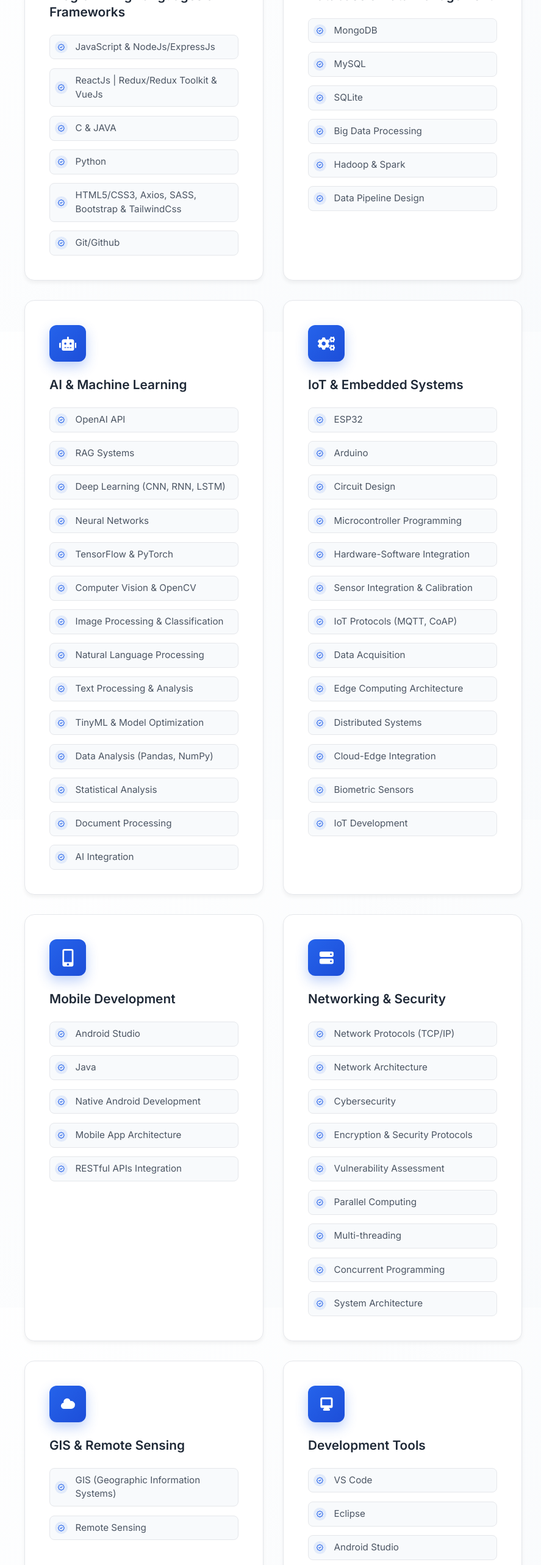
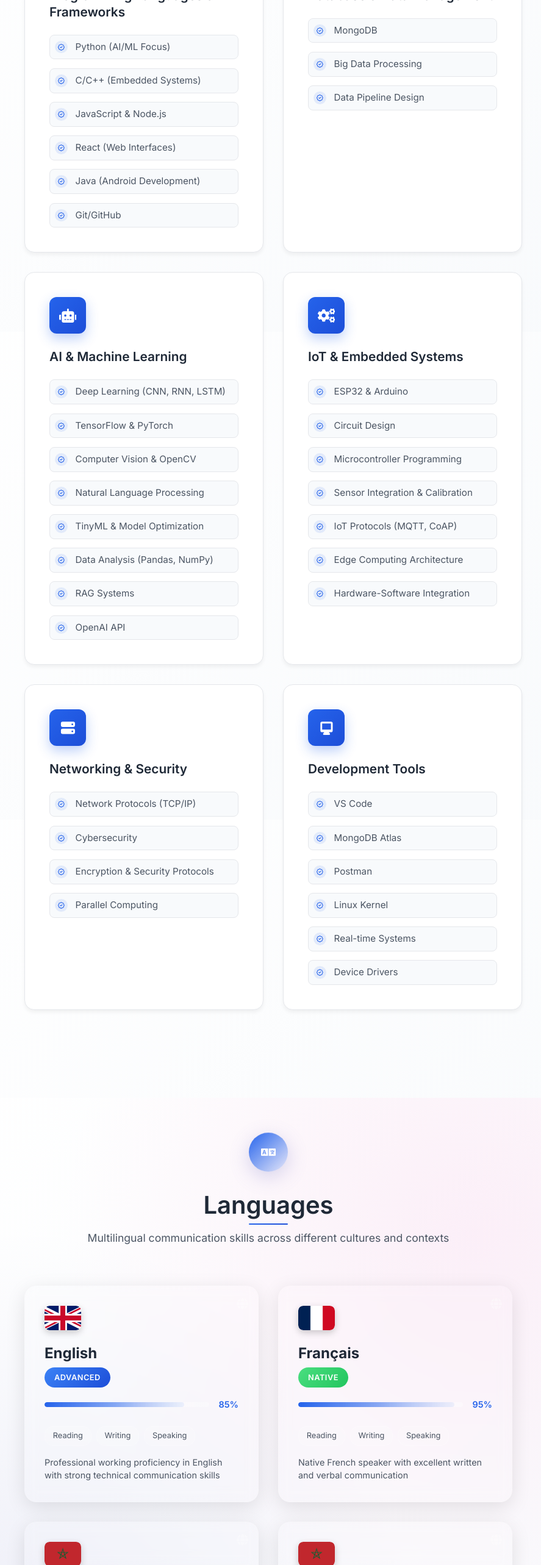
Before and after one commit to boubnacer/nacer-portfolio, a React (Create React App) app: page / in a window 1280 px wide. Shown: the part 5856-8422 px from the top of the page at 61% size, without its empty margins (248-1135 px from the left). Built offline with nearby package versions, Linux system fonts and the light colour scheme.

Commit message:
Update portfolio with new information

```diff
--- a/src/components.js/Services.js
+++ b/src/components.js/Services.js
@@ -33,27 +33,27 @@ const Services = () => {
           <div className="skill__items">
             <div className="skill__item">
               <HiOutlineBadgeCheck className="skill__check" />
-              <span>JavaScript & NodeJs/ExpressJs</span>
+              <span>Python (AI/ML Focus)</span>
             </div>
             <div className="skill__item">
               <HiOutlineBadgeCheck className="skill__check" />
-              <span>ReactJs | Redux/Redux Toolkit & VueJs</span>
+              <span>C/C++ (Embedded Systems)</span>
             </div>
             <div className="skill__item">
               <HiOutlineBadgeCheck className="skill__check" />
-              <span>C & JAVA</span>
+              <span>JavaScript & Node.js</span>
             </div>
             <div className="skill__item">
               <HiOutlineBadgeCheck className="skill__check" />
-              <span>Python</span>
+              <span>React (Web Interfaces)</span>
             </div>
             <div className="skill__item">
               <HiOutlineBadgeCheck className="skill__check" />
-              <span>HTML5/CSS3, Axios, SASS, Bootstrap & TailwindCss</span>
+              <span>Java (Android Development)</span>
             </div>
             <div className="skill__item">
               <HiOutlineBadgeCheck className="skill__check" />
-              <span>Git/Github</span>
+              <span>Git/GitHub</span>
             </div>
           </div>
         </div>
@@ -71,19 +71,7 @@ const Services = () => {
             </div>
             <div className="skill__item">
               <HiOutlineBadgeCheck className="skill__check" />
-              <span>MySQL</span>
-            </div>
-            <div className="skill__item">
-              <HiOutlineBadgeCheck className="skill__check" />
-              <span>SQLite</span>
-            </div>
-            <div className="skill__item">
-              <HiOutlineBadgeCheck className="skill__check" />
               <span>Big Data Processing</span>
-            </div>
-            <div className="skill__item">
-              <HiOutlineBadgeCheck className="skill__check" />
-              <span>Hadoop & Spark</span>
             </div>
             <div className="skill__item">
               <HiOutlineBadgeCheck className="skill__check" />
@@ -101,19 +89,7 @@ const Services = () => {
           <div className="skill__items">
             <div className="skill__item">
               <HiOutlineBadgeCheck className="skill__check" />
-              <span>OpenAI API</span>
-            </div>
-            <div className="skill__item">
-              <HiOutlineBadgeCheck className="skill__check" />
-              <span>RAG Systems</span>
-            </div>
-            <div className="skill__item">
-              <HiOutlineBadgeCheck className="skill__check" />
               <span>Deep Learning (CNN, RNN, LSTM)</span>
-            </div>
-            <div className="skill__item">
-              <HiOutlineBadgeCheck className="skill__check" />
-              <span>Neural Networks</span>
             </div>
             <div className="skill__item">
               <HiOutlineBadgeCheck className="skill__check" />
@@ -125,15 +101,7 @@ const Services = () => {
             </div>
             <div className="skill__item">
               <HiOutlineBadgeCheck className="skill__check" />
-              <span>Image Processing & Classification</span>
-            </div>
-            <div className="skill__item">
-              <HiOutlineBadgeCheck className="skill__check" />
               <span>Natural Language Processing</span>
-            </div>
-            <div className="skill__item">
-              <HiOutlineBadgeCheck className="skill__check" />
-              <span>Text Processing & Analysis</span>
             </div>
             <div className="skill__item">
               <HiOutlineBadgeCheck className="skill__check" />
@@ -145,15 +113,11 @@ const Services = () => {
             </div>
             <div className="skill__item">
               <HiOutlineBadgeCheck className="skill__check" />
-              <span>Statistical Analysis</span>
+              <span>RAG Systems</span>
             </div>
             <div className="skill__item">
               <HiOutlineBadgeCheck className="skill__check" />
-              <span>Document Processing</span>
-            </div>
-            <div className="skill__item">
-              <HiOutlineBadgeCheck className="skill__check" />
-              <span>AI Integration</span>
+              <span>OpenAI API</span>
             </div>
           </div>
         </div>
@@ -167,11 +131,7 @@ const Services = () => {
           <div className="skill__items">
             <div className="skill__item">
               <HiOutlineBadgeCheck className="skill__check" />
-              <span>ESP32</span>
-            </div>
-            <div className="skill__item">
-              <HiOutlineBadgeCheck className="skill__check" />
-              <span>Arduino</span>
+              <span>ESP32 & Arduino</span>
             </div>
             <div className="skill__item">
               <HiOutlineBadgeCheck className="skill__check" />
@@ -183,10 +143,6 @@ const Services = () => {
             </div>
             <div className="skill__item">
               <HiOutlineBadgeCheck className="skill__check" />
-              <span>Hardware-Software Integration</span>
-            </div>
-            <div className="skill__item">
-              <HiOutlineBadgeCheck className="skill__check" />
               <span>Sensor Integration & Calibration</span>
             </div>
             <div className="skill__item">
@@ -195,57 +151,11 @@ const Services = () => {
             </div>
             <div className="skill__item">
               <HiOutlineBadgeCheck className="skill__check" />
-              <span>Data Acquisition</span>
-            </div>
-            <div className="skill__item">
-              <HiOutlineBadgeCheck className="skill__check" />
               <span>Edge Computing Architecture</span>
             </div>
             <div className="skill__item">
               <HiOutlineBadgeCheck className="skill__check" />
-              <span>Distributed Systems</span>
-            </div>
-            <div className="skill__item">
-              <HiOutlineBadgeCheck className="skill__check" />
-              <span>Cloud-Edge Integration</span>
-            </div>
-            <div className="skill__item">
-              <HiOutlineBadgeCheck className="skill__check" />
-              <span>Biometric Sensors</span>
-            </div>
-            <div className="skill__item">
-              <HiOutlineBadgeCheck className="skill__check" />
-              <span>IoT Development</span>
-            </div>
-          </div>
-        </div>
-
-        {/* Mobile Development */}
-        <div className="skill__card">
-          <div className="skill__icon">
-            <FaMobileAlt />
-          </div>
-          <h3>Mobile Development</h3>
-          <div className="skill__items">
-            <div className="skill__item">
-              <HiOutlineBadgeCheck className="skill__check" />
-              <span>Android Studio</span>
-            </div>
-            <div className="skill__item">
-              <HiOutlineBadgeCheck className="skill__check" />
-              <span>Java</span>
-            </div>
-            <div className="skill__item">
-              <HiOutlineBadgeCheck className="skill__check" />
-              <span>Native Android Development</span>
-            </div>
-            <div className="skill__item">
-              <HiOutlineBadgeCheck className="skill__check" />
-              <span>Mobile App Architecture</span>
-            </div>
-            <div className="skill__item">
-              <HiOutlineBadgeCheck className="skill__check" />
-              <span>RESTful APIs Integration</span>
+              <span>Hardware-Software Integration</span>
             </div>
           </div>
         </div>
@@ -263,10 +173,6 @@ const Services = () => {
             </div>
             <div className="skill__item">
               <HiOutlineBadgeCheck className="skill__check" />
-              <span>Network Architecture</span>
-            </div>
-            <div className="skill__item">
-              <HiOutlineBadgeCheck className="skill__check" />
               <span>Cybersecurity</span>
             </div>
             <div className="skill__item">
@@ -275,41 +181,7 @@ const Services = () => {
             </div>
             <div className="skill__item">
               <HiOutlineBadgeCheck className="skill__check" />
-              <span>Vulnerability Assessment</span>
-            </div>
-            <div className="skill__item">
-              <HiOutlineBadgeCheck className="skill__check" />
               <span>Parallel Computing</span>
-            </div>
-            <div className="skill__item">
-              <HiOutlineBadgeCheck className="skill__check" />
-              <span>Multi-threading</span>
-            </div>
-            <div className="skill__item">
-              <HiOutlineBadgeCheck className="skill__check" />
-              <span>Concurrent Programming</span>
-            </div>
-            <div className="skill__item">
-              <HiOutlineBadgeCheck className="skill__check" />
-              <span>System Architecture</span>
-            </div>
-          </div>
-        </div>
-
-        {/* GIS & Remote Sensing */}
-        <div className="skill__card">
-          <div className="skill__icon">
-            <HiCloud />
-          </div>
-          <h3>GIS & Remote Sensing</h3>
-          <div className="skill__items">
-            <div className="skill__item">
-              <HiOutlineBadgeCheck className="skill__check" />
-              <span>GIS (Geographic Information Systems)</span>
-            </div>
-            <div className="skill__item">
-              <HiOutlineBadgeCheck className="skill__check" />
-              <span>Remote Sensing</span>
             </div>
           </div>
         </div>
@@ -327,55 +199,11 @@ const Services = () => {
             </div>
             <div className="skill__item">
               <HiOutlineBadgeCheck className="skill__check" />
-              <span>Eclipse</span>
-            </div>
-            <div className="skill__item">
-              <HiOutlineBadgeCheck className="skill__check" />
-              <span>Android Studio</span>
-            </div>
-            <div className="skill__item">
-              <HiOutlineBadgeCheck className="skill__check" />
               <span>MongoDB Atlas</span>
             </div>
             <div className="skill__item">
               <HiOutlineBadgeCheck className="skill__check" />
               <span>Postman</span>
-            </div>
-          </div>
-        </div>
-
-        {/* Modeling & Design */}
-        <div className="skill__card">
-          <div className="skill__icon">
-            <BiCodeBlock />
-          </div>
-          <h3>Modeling & Design</h3>
-          <div className="skill__items">
-            <div className="skill__item">
-              <HiOutlineBadgeCheck className="skill__check" />
-              <span>Merise</span>
-            </div>
-            <div className="skill__item">
-              <HiOutlineBadgeCheck className="skill__check" />
-              <span>UML</span>
-            </div>
-          </div>
-        </div>
-
-        {/* Operating Systems */}
-        <div className="skill__card">
-          <div className="skill__icon">
-            <HiDesktopComputer />
-          </div>
-          <h3>Operating Systems</h3>
-          <div className="skill__items">
-            <div className="skill__item">
-              <HiOutlineBadgeCheck className="skill__check" />
-              <span>Linux</span>
-            </div>
-            <div className="skill__item">
-              <HiOutlineBadgeCheck className="skill__check" />
-              <span>Windows</span>
             </div>
             <div className="skill__item">
               <HiOutlineBadgeCheck className="skill__check" />
@@ -389,32 +217,6 @@ const Services = () => {
               <HiOutlineBadgeCheck className="skill__check" />
               <span>Device Drivers</span>
             </div>
-            <div className="skill__item">
-              <HiOutlineBadgeCheck className="skill__check" />
-              <span>System Programming</span>
-            </div>
-          </div>
-        </div>
-
-        {/* Cloud & Deployment */}
-        <div className="skill__card">
-          <div className="skill__icon">
-            <HiCloud />
-          </div>
-          <h3>Additional Skills</h3>
-          <div className="skill__items">
-            <div className="skill__item">
-              <HiOutlineBadgeCheck className="skill__check" />
-              <span>RESTful APIs</span>
-            </div>
-            <div className="skill__item">
-              <HiOutlineBadgeCheck className="skill__check" />
-              <span>Responsive Design</span>
-            </div>
-            <div className="skill__item">
-              <HiOutlineBadgeCheck className="skill__check" />
-              <span>Version Control</span>
-            </div>
           </div>
         </div>
       </div>
```
